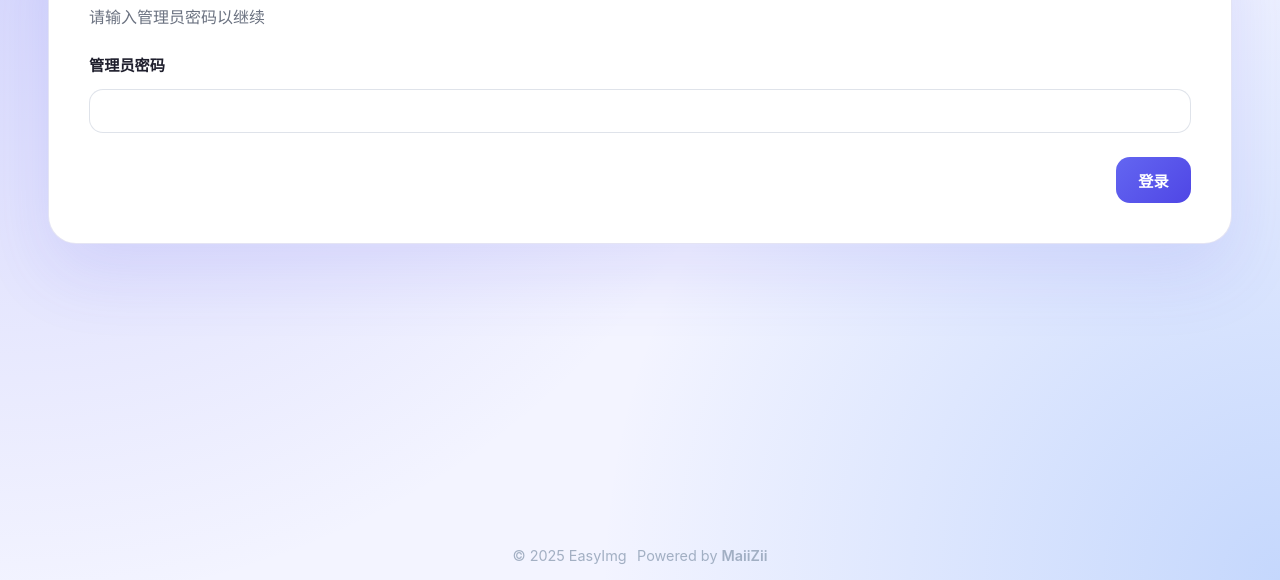
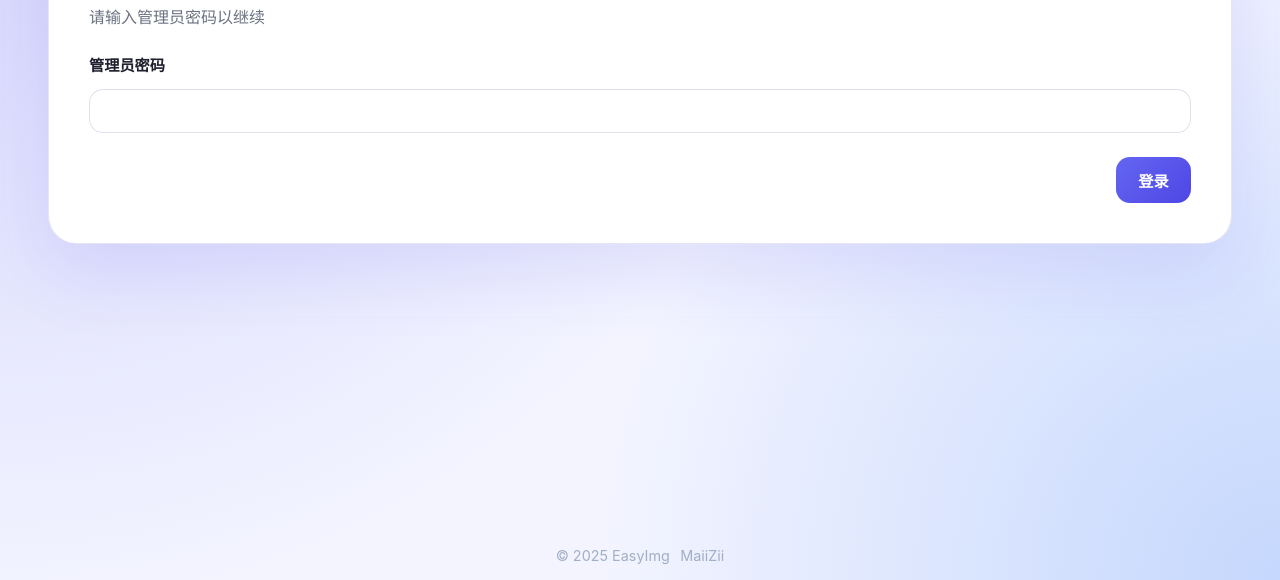
Before and after one commit to maiizii/easyimg, a plain HTML site: page www/admin.html in a window 1280 px wide. Shown: the part 220-800 px from the top of the page. Drawn offline with Linux system fonts and the light colour scheme.

Commit message:
docs: document admin console and update footer branding

```diff
--- a/www/admin.html
+++ b/www/admin.html
@@ -89,7 +89,6 @@
         <div class="footer-content">
           <span class="footer-copy">© 2025 EasyImg</span>
           <span class="footer-powered">
-            Powered by
             <a href="https://github.com/maiizii/easyimg" target="_blank" rel="noopener noreferrer">MaiiZii</a>
           </span>
         </div>
--- a/www/assets/app.css
+++ b/www/assets/app.css
@@ -134,7 +134,7 @@ body {
 
 .footer-powered a {
   color: inherit;
-  font-weight: 600;
+  font-weight: 400;
   text-decoration: none;
 }
 
```
Also changed, not shown: www/index.html (+0 -1 lines), README.md.
